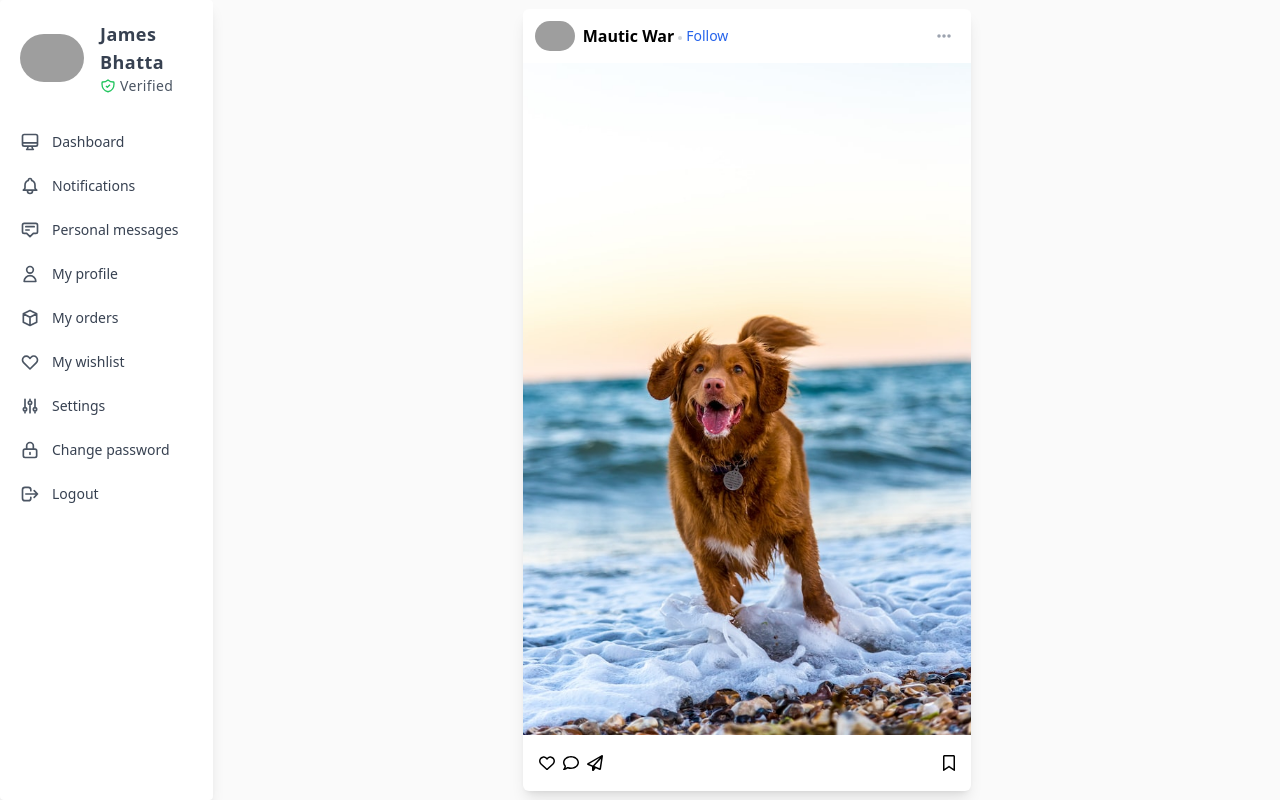
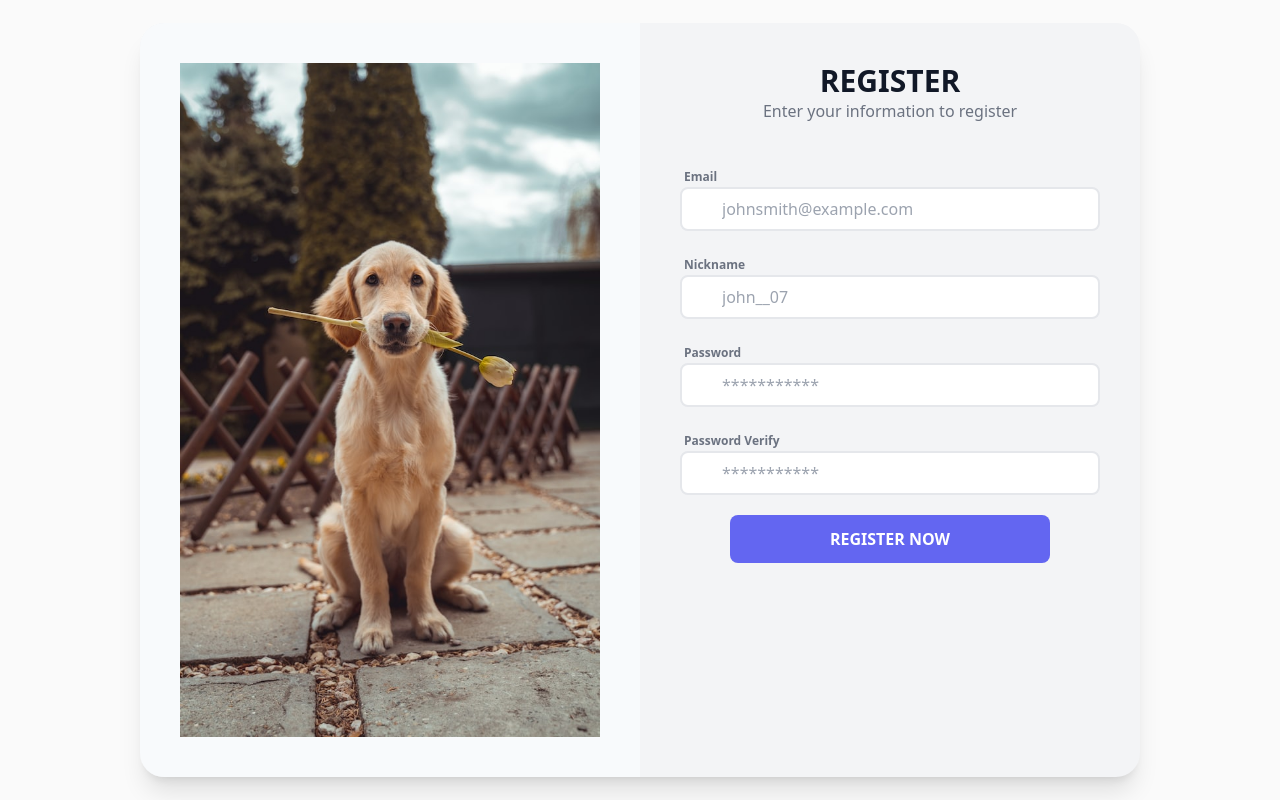
Before and after one commit to salbyul/petmily-front, a React (Create React App) app: page / in a window 1280 px wide. Built offline with nearby package versions, Linux system fonts and the light colour scheme; grey boxes are pictures that could not be loaded.

Commit message:
add SignUp

```diff
--- a/src/App.js
+++ b/src/App.js
@@ -1,13 +1,15 @@
 import { BrowserRouter as Router, Routes, Route } from 'react-router-dom';
 import Login from './routes/Login';
 import Main from './routes/Main';
+import SignUp from './routes/SignUp';
 
 function App() {
     return (
         <Router>
             <Routes>
                 {/* <Route path="/" element={<Login />} /> */}
-                <Route path="/" element={<Main />} />
+                {/* <Route path="/" element={<Main />} /> */}
+                <Route path="/" element={<SignUp />} />
             </Routes>
         </Router>
     );
--- /dev/null
+++ b/src/routes/SignUp.js
@@ -0,0 +1,120 @@
+function SignUp() {
+    return (
+        <>
+            <div className="min-w-screen min-h-screen flex items-center justify-center px-5 py-5">
+                <div
+                    className="bg-gray-100 text-gray-500 rounded-3xl shadow-xl w-full overflow-hidden"
+                    style={{ maxWidth: '1000px' }}
+                >
+                    <div className="md:flex w-full">
+                        <div className="hidden md:block w-1/2 bg-slate-50 py-10 px-10">
+                            <img src="assets/login/login02.jpg" alt="signup" />
+                        </div>
+                        <div className="w-full md:w-1/2 py-10 px-5 md:px-10">
+                            <div className="text-center mb-10">
+                                <h1 className="font-bold text-3xl text-gray-900">
+                                    REGISTER
+                                </h1>
+                                <p>Enter your information to register</p>
+                            </div>
+                            <div>
+                                <div className="flex -mx-3">
+                                    <div className="w-full px-3 mb-5">
+                                        <label
+                                            htmlFor="email"
+                                            className="text-xs font-semibold px-1"
+                                        >
+                                            Email
+                                        </label>
+                                        <div className="flex">
+                                            <div className="w-10 z-10 pl-1 text-center pointer-events-none flex items-center justify-center">
+                                                <i className="mdi mdi-email-outline text-gray-400 text-lg"></i>
+                                            </div>
+                                            <input
+                                                id="email"
+                                                type="email"
+                                                className="w-full -ml-10 pl-10 pr-3 py-2 rounded-lg border-2 border-gray-200 outline-none focus:border-indigo-500"
+                                                placeholder="johnsmith@example.com"
+                                            />
+                                        </div>
+                                    </div>
+                                </div>
+                                <div className="flex -mx-3">
+                                    <div className="w-full px-3 mb-5">
+                                        <label
+                                            htmlFor="email"
+                                            className="text-xs font-semibold px-1"
+                                        >
+                                            Nickname
+                                        </label>
+                                        <div className="flex">
+                                            <div className="w-10 z-10 pl-1 text-center pointer-events-none flex items-center justify-center">
+                                                <i className="mdi mdi-email-outline text-gray-400 text-lg"></i>
+                                            </div>
+                                            <input
+                                                id="nickname"
+                                                type="text"
+                                                className="w-full -ml-10 pl-10 pr-3 py-2 rounded-lg border-2 border-gray-200 outline-none focus:border-indigo-500"
+                                                placeholder="john__07"
+                                            />
+                                        </div>
+                                    </div>
+                                </div>
+                                <div className="flex -mx-3">
+                                    <div className="w-full px-3 mb-5">
+                                        <label
+                                            htmlFor="password"
+                                            className="text-xs font-semibold px-1"
+                                        >
+                                            Password
+                                        </label>
+                                        <div className="flex">
+                                            <div className="w-10 z-10 pl-1 text-center pointer-events-none flex items-center justify-center">
+                                                <i className="mdi mdi-email-outline text-gray-400 text-lg"></i>
+                                            </div>
+                                            <input
+                                                id="password"
+                                                type="password"
+                                                className="w-full -ml-10 pl-10 pr-3 py-2 rounded-lg border-2 border-gray-200 outline-none focus:border-indigo-500"
+                                                placeholder="***********"
+                                            />
+                                        </div>
+                                    </div>
+                                </div>
+                                <div className="flex -mx-3">
+                                    <div className="w-full px-3 mb-5">
+                                        <label
+                                            htmlFor="verify"
+                                            className="text-xs font-semibold px-1"
+                                        >
+                                            Password Verify
+                                        </label>
+                                        <div className="flex">
+                                            <div className="w-10 z-10 pl-1 text-center pointer-events-none flex items-center justify-center">
+                                                <i className="mdi mdi-email-outline text-gray-400 text-lg"></i>
+                                            </div>
+                                            <input
+                                                id="verify"
+                                                type="password"
+                                                className="w-full -ml-10 pl-10 pr-3 py-2 rounded-lg border-2 border-gray-200 outline-none focus:border-indigo-500"
+                                                placeholder="***********"
+                                            />
+                                        </div>
+                                    </div>
+                                </div>
+                                <div className="flex -mx-3">
+                                    <div className="w-full px-3 mb-5">
+                                        <button className="block w-full max-w-xs mx-auto bg-indigo-500 hover:bg-indigo-700 focus:bg-indigo-700 text-white rounded-lg px-3 py-3 font-semibold">
+                                            REGISTER NOW
+                                        </button>
+                                    </div>
+                                </div>
+                            </div>
+                        </div>
+                    </div>
+                </div>
+            </div>
+        </>
+    );
+}
+export default SignUp;
```
